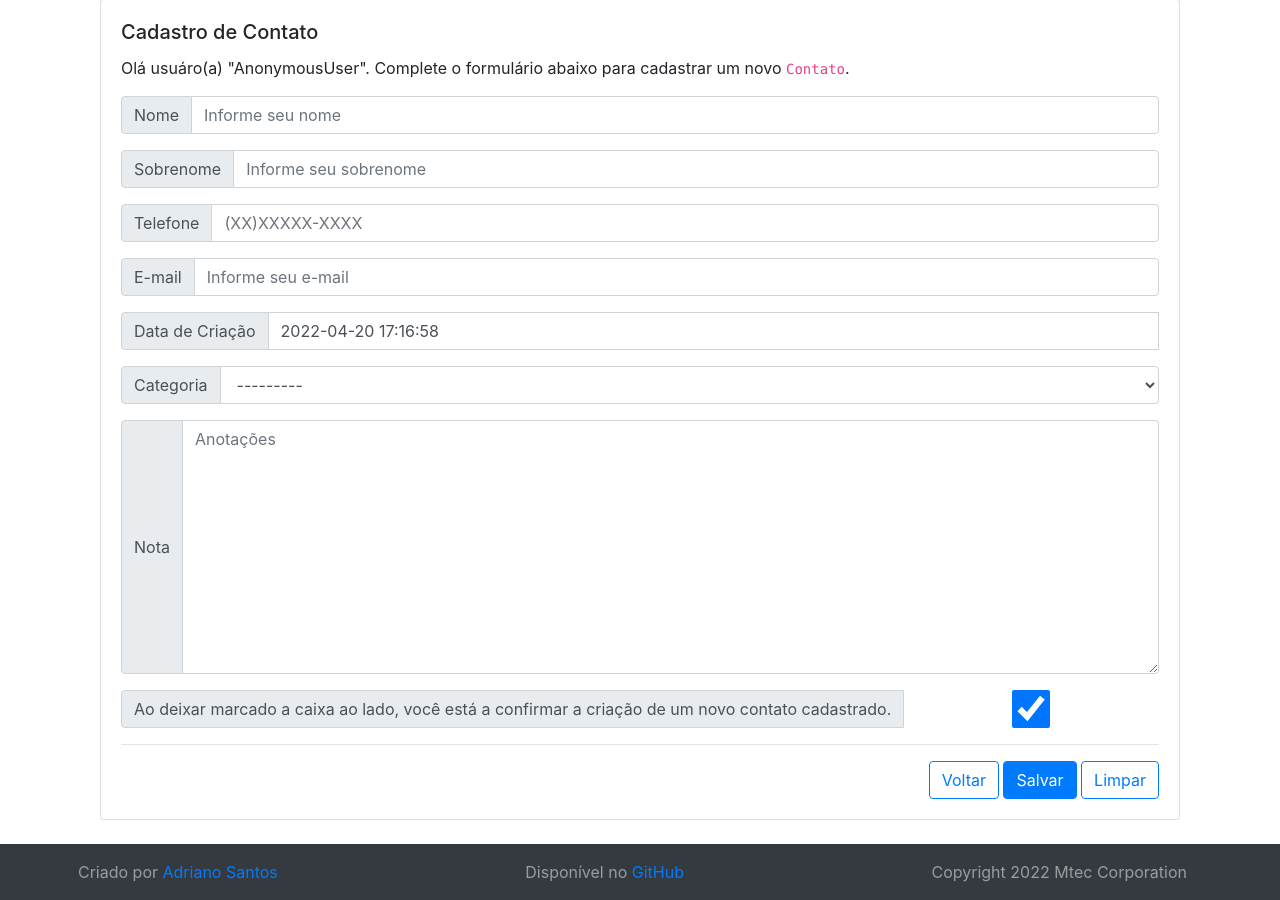
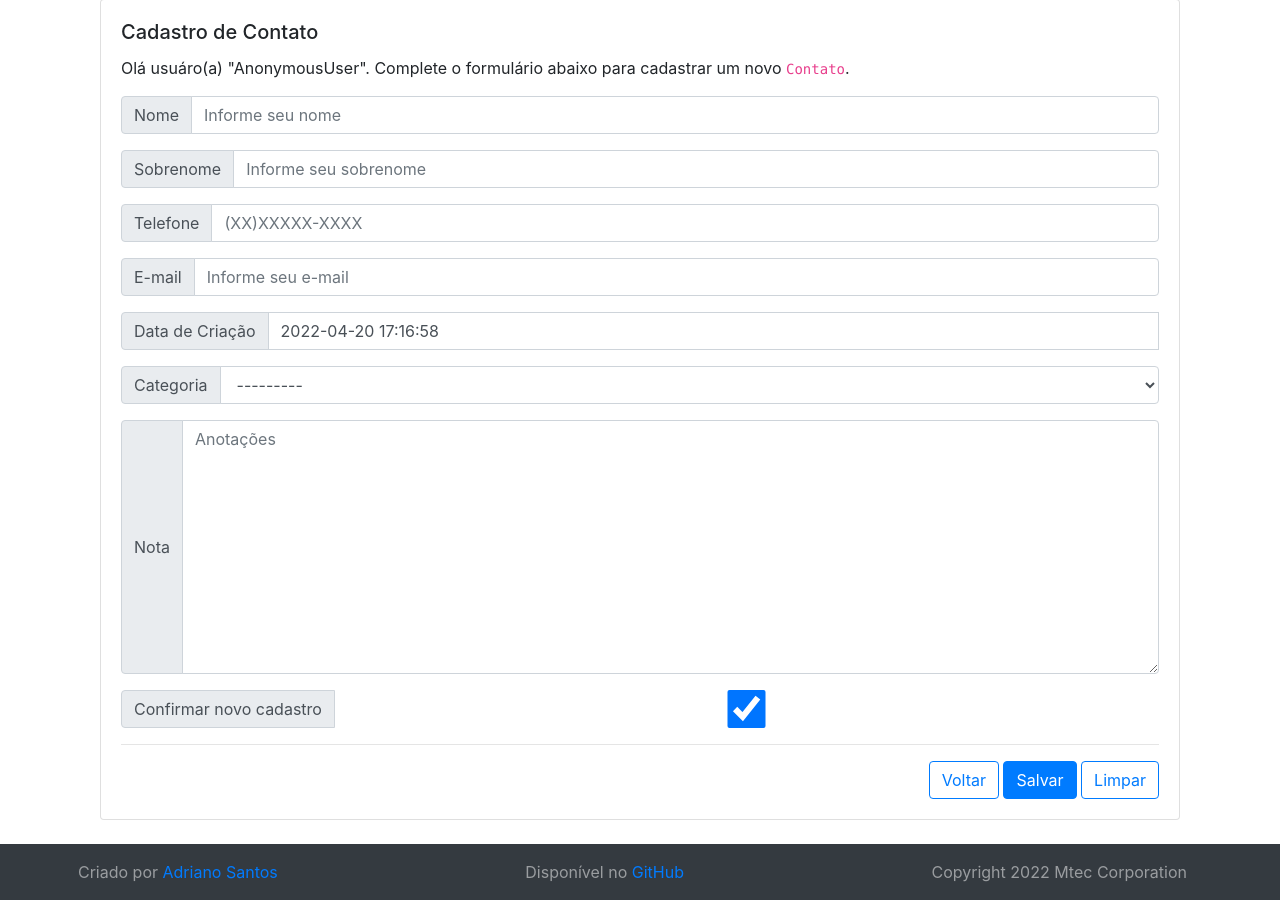
Before and after one commit to Adriano1976/projeto_agenda, a Django app: page /accounts/register_contact/ in a window 1280 px wide. Shown: the part 129-1029 px from the top of the page. Run offline with Django 3.2, Linux system fonts and the light colour scheme; data that the repository does not hold is empty; some libraries are stand-ins or nearby versions.

Commit message:
Upgrade in template.

```diff
--- a/accounts/templates/accounts/register_contact.html
+++ b/accounts/templates/accounts/register_contact.html
@@ -82,8 +82,7 @@
                             <div class="input-group mb-3">
                                 <div class="input-group-prepend">
                                     <span class="input-group-text">
-                                        Ao deixar marcado a caixa ao lado, você está a confirmar
-                                        a criação de um novo contato cadastrado.
+                                        Confirmar novo cadastro
                                     </span>
                                     <br>
                                 </div>
--- a/accounts/templates/accounts/update_contact.html
+++ b/accounts/templates/accounts/update_contact.html
@@ -89,8 +89,7 @@
                             <div class="input-group mb-3">
                                 <div class="input-group-prepend">
                                     <span class="input-group-text">
-                                        Ao deixar marcado a caixa ao lado, você está a confirmar
-                                        as alterações do contato cadastrado.
+                                        Confirmar alterações
                                     </span>
                                     <br>
                                 </div>
```
